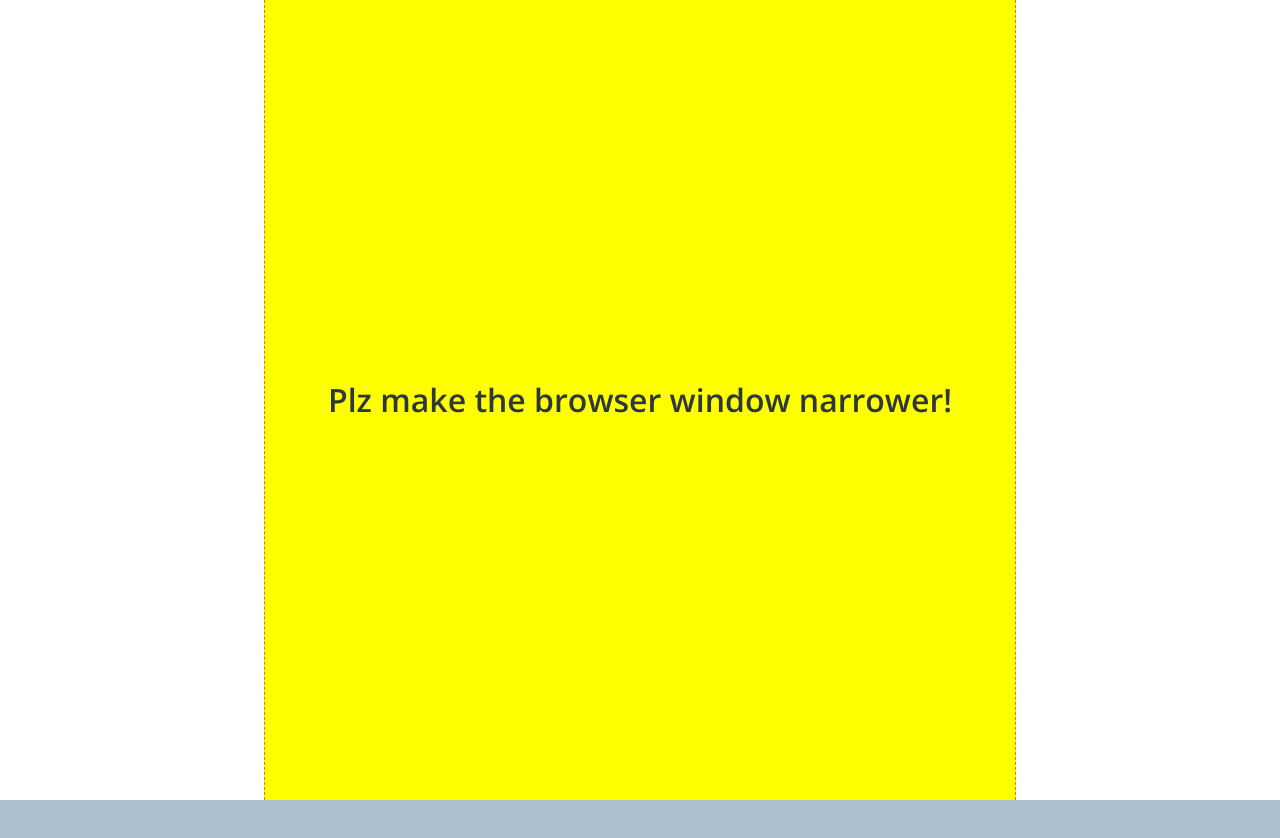
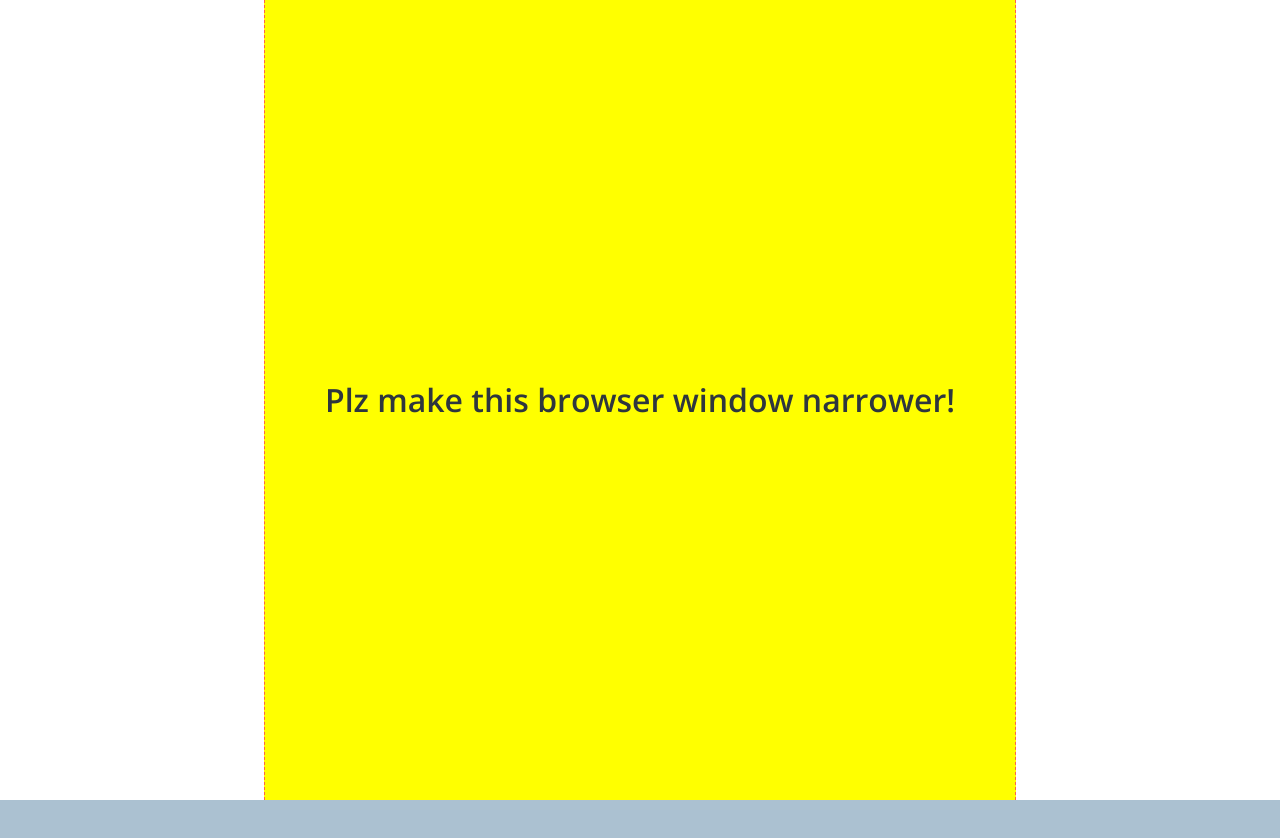
Before and after one commit to chamm99/clonecoding1, a plain HTML site: page chat.html in a window 1280 px wide. Shown: the top 838 px of the page. Drawn offline with nearby package versions, Linux system fonts and the light colour scheme.

Commit message:
the -> this

```diff
--- a/chat.html
+++ b/chat.html
@@ -74,7 +74,7 @@
       </div>
     </form>
     <div id="no-mobile">
-      <span>Plz make the browser window narrower!</span>
+      <span>Plz make this browser window narrower!</span>
     </div>
     <script
       src="https://kit.fontawesome.com/d420970bf1.js"
```
Also changed, not shown: chats.html (+1 -1 lines), find.html (+1 -1 lines), friends.html (+1 -1 lines), index.html (+1 -1 lines), more.html (+1 -1 lines), settings.html (+1 -1 lines).
